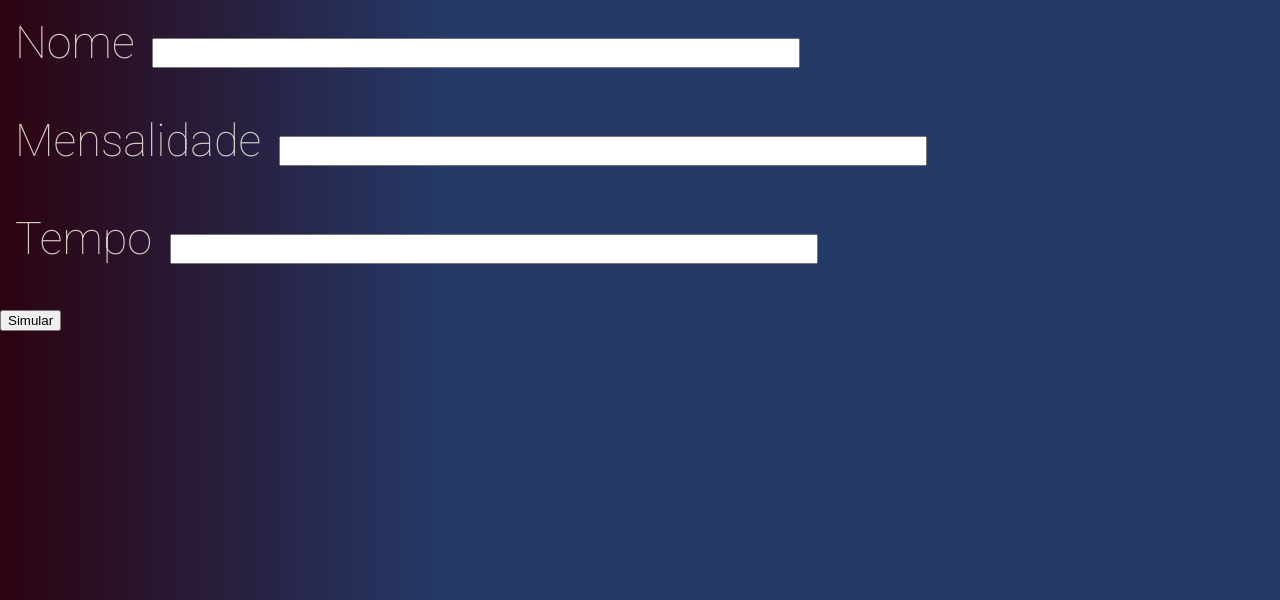
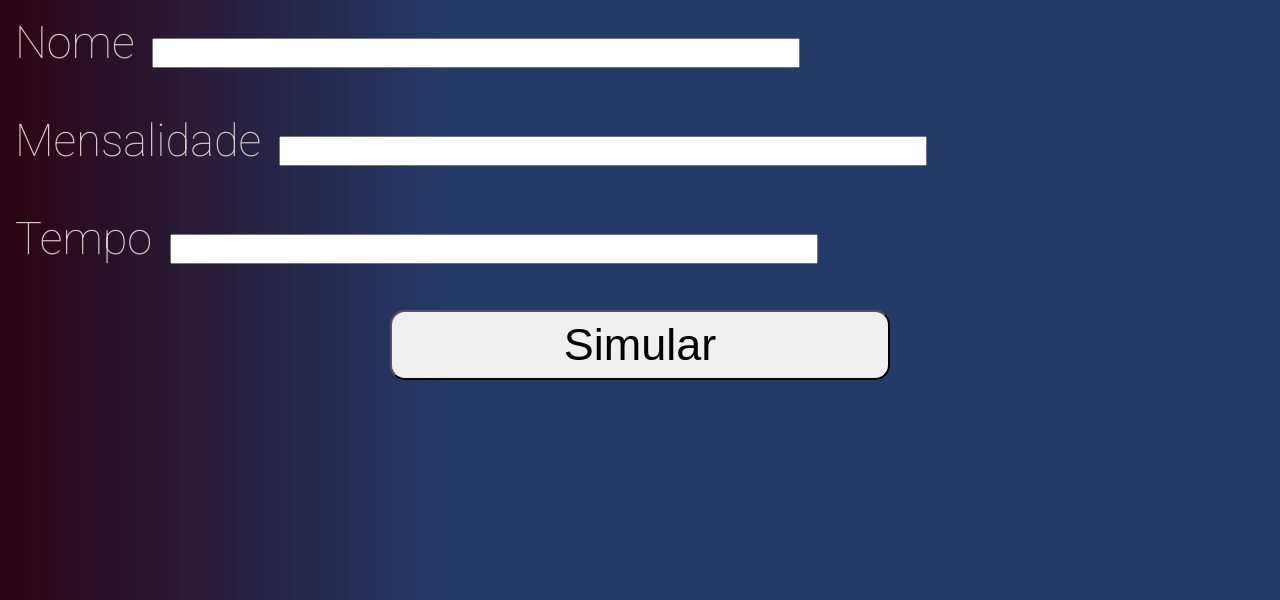
Before and after one commit to walterjrr/JurosCompostos, a plain HTML site: page index.html in a window 1280 px wide. Shown: the part 200-800 px from the top of the page. Drawn offline with Linux system fonts and the light colour scheme.

Commit message:
html + css da primeira pagina pronta

```diff
--- a/index.html
+++ b/index.html
@@ -30,7 +30,9 @@
                     <input type="text" id="tempo">
                 </div>
 
-                <button type="submit">Simular</button>
+                <div class="button-container">
+                    <button type="submit">Simular</button>
+                </div>
             </form>
         </div>
     </section>
--- a/style.css
+++ b/style.css
@@ -64,3 +64,15 @@ h2 {
 .form-register div {
     margin-bottom: 4.5rem;
 }
+
+.form-register .button-container {
+    display: flex;
+    justify-content: center;
+}
+
+.form-register .button-container button {
+    width: 50rem;
+    height: 7rem;
+    font-size: 4.5rem;
+    border-radius: 15px;
+}
```
